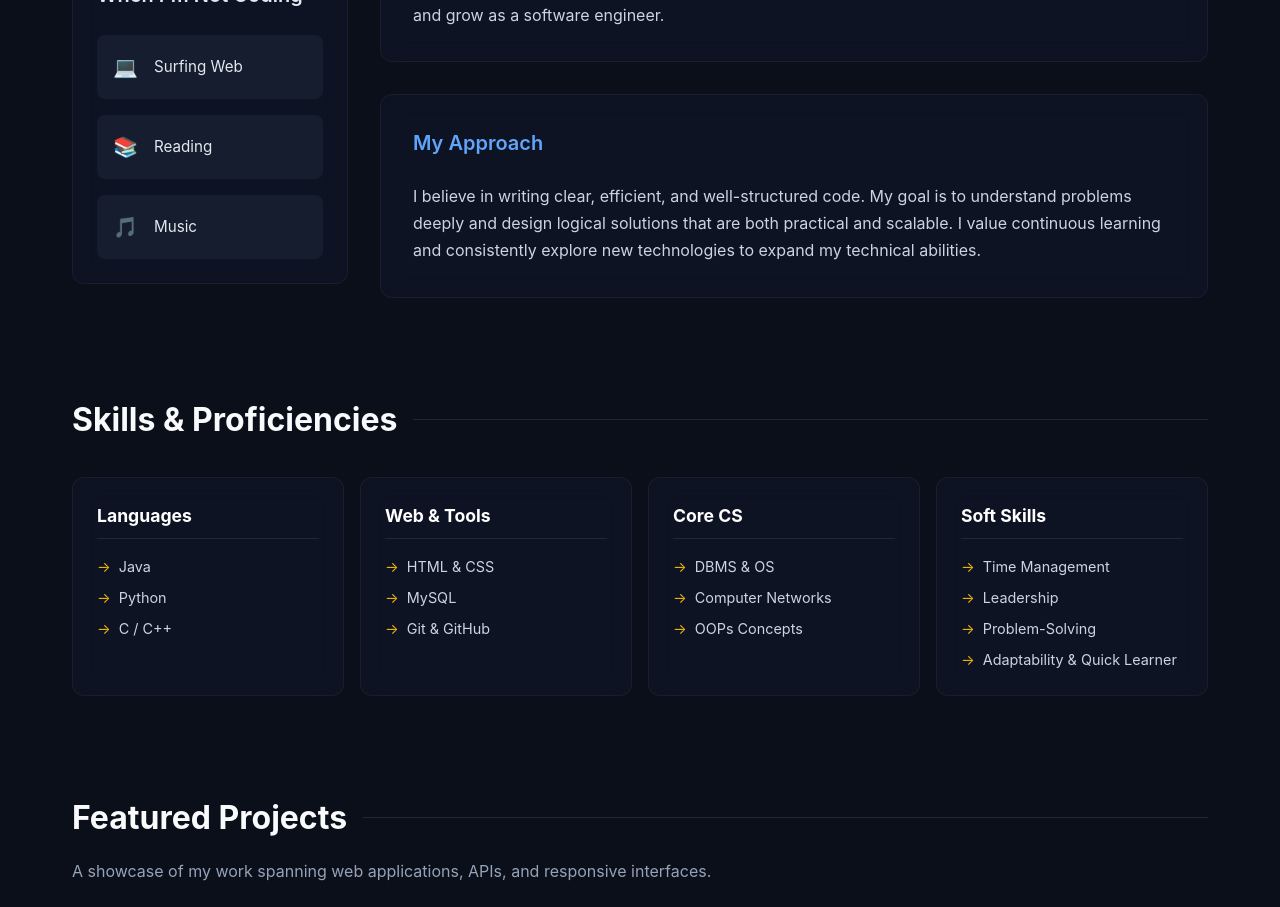
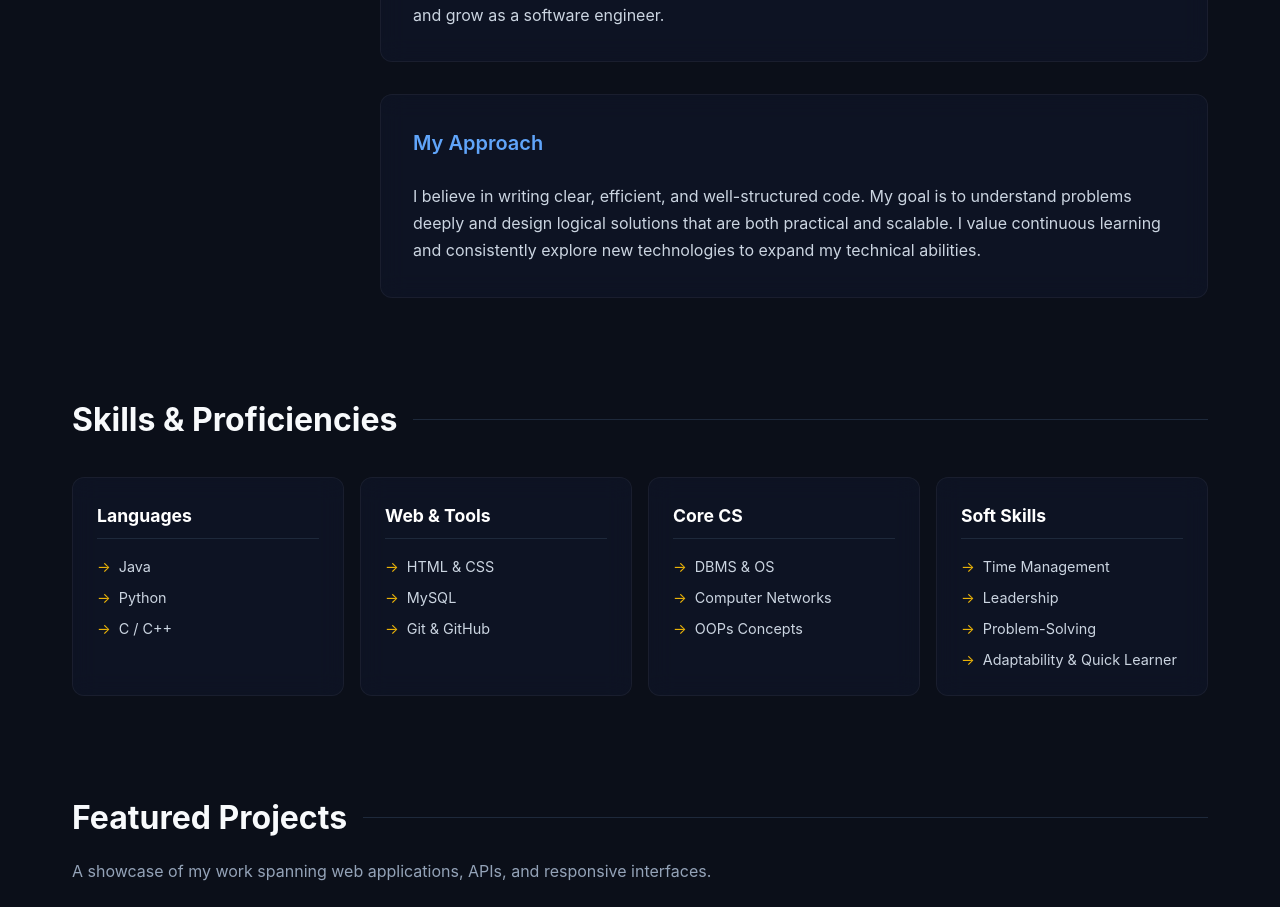
Before and after one commit to AmegDines/Portfolio, a Next.js app: page / in a window 1280 px wide. Shown: the part 1380-2287 px from the top of the page. Built offline with nearby package versions, Linux system fonts and the light colour scheme.

Commit message:
Initial commit

```diff
--- a/src/app/page.tsx
+++ b/src/app/page.tsx
@@ -30,7 +30,7 @@ export default function Home() {
         </h1>
 
         <h2 className={styles.heroSubtitle}>
-          Data Science Engineer <span className={styles.cursor}>|</span>
+          Data Science Student | Aspiring Data Scientist <span className={styles.cursor}>|</span>
         </h2>
 
         <p className={styles.heroDescription}>
@@ -89,24 +89,7 @@ export default function Home() {
               </div>
             </div>
 
-            {/* When I'm Not Coding Card */}
-            <div className={`${styles.card} glass`} style={{ padding: '1.5rem' }}>
-              <h3 className={styles.aboutCardTitle}>When I&apos;m Not Coding</h3>
-              <div className={styles.hobbyList}>
-                <div className={styles.hobbyItem}>
-                  <span className={styles.hobbyIcon}>💻</span>
-                  <span>Surfing Web</span>
-                </div>
-                <div className={styles.hobbyItem}>
-                  <span className={styles.hobbyIcon}>📚</span>
-                  <span>Reading</span>
-                </div>
-                <div className={styles.hobbyItem}>
-                  <span className={styles.hobbyIcon}>🎵</span>
-                  <span>Music</span>
-                </div>
-              </div>
-            </div>
+
           </div>
 
           {/* Right Column */}
@@ -186,14 +169,6 @@ export default function Home() {
             A showcase of my work spanning web applications, APIs, and responsive interfaces.
           </p>
 
-          <div className={styles.projectFilters}>
-            <span className={`${styles.filterPill} ${styles.filterActive}`}>All Projects</span>
-            <span className={styles.filterPill}>Full Stack</span>
-            <span className={styles.filterPill}>Data Visualization</span>
-            <span className={styles.filterPill}>Frontend</span>
-            <span className={styles.filterPill}>API Integration</span>
-            <span className={styles.filterPill}>Web App</span>
-          </div>
         </div>
 
         <div className={styles.grid}>
@@ -206,7 +181,6 @@ export default function Home() {
               </div>
               <span className={styles.featuredBadge}>Featured</span>
               <div className={styles.imageTagsOverlay}>
-                <span className={styles.imageTag}>Full Stack</span>
                 <span className={styles.imageTag}>Java UI</span>
               </div>
             </div>
```
